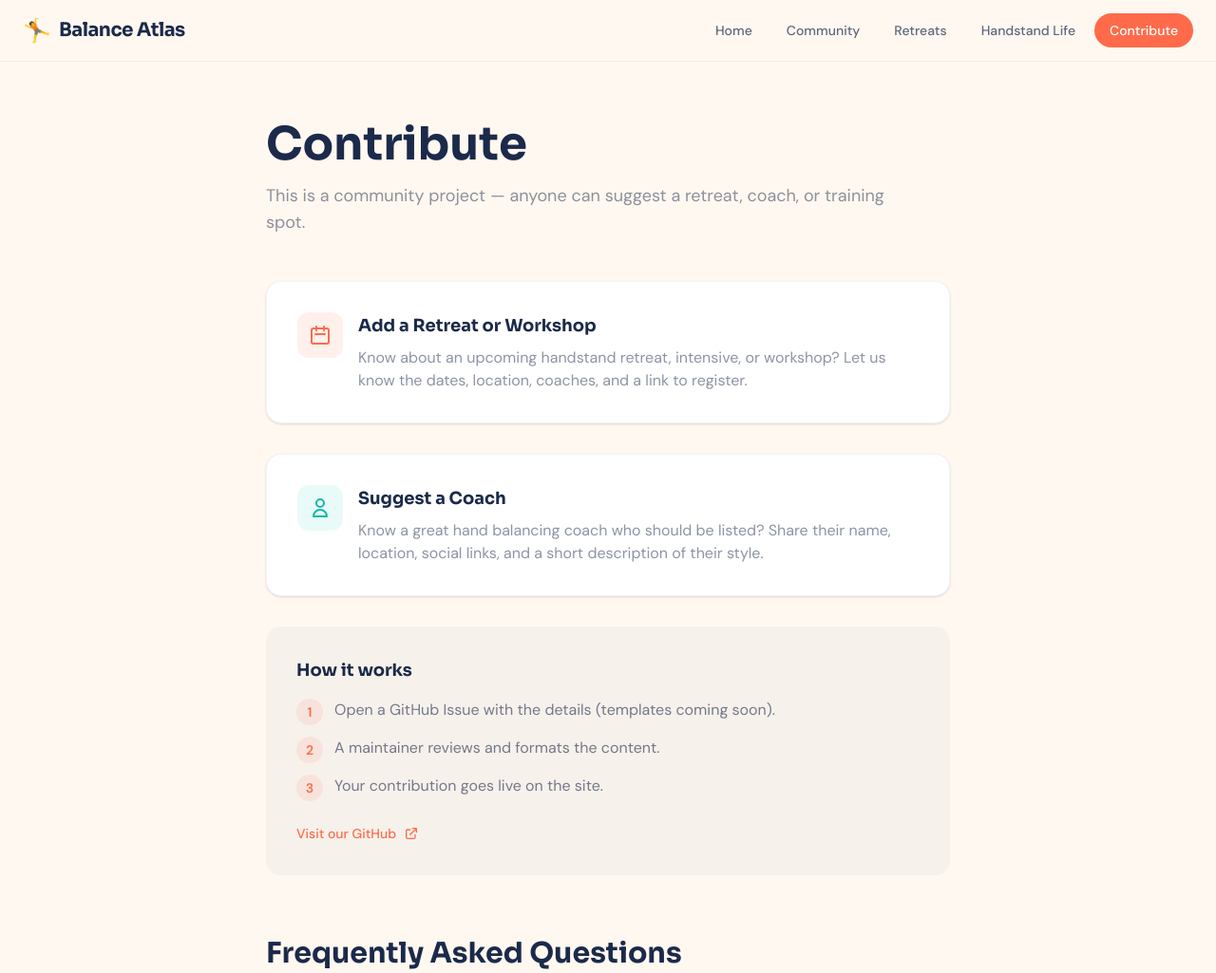
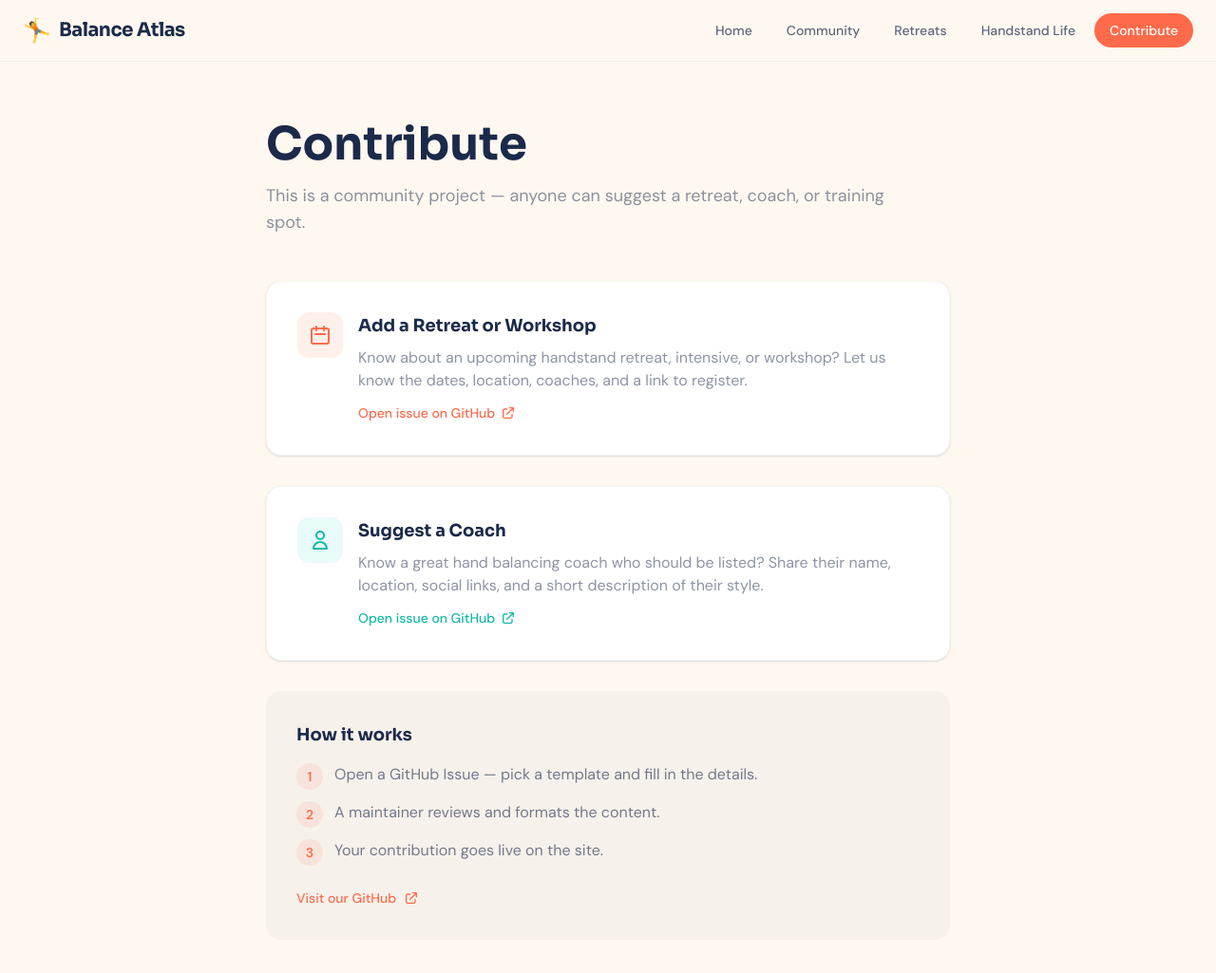
Before and after one commit to peas/balanceatlas, an Astro site: page /contribute in a window 1280 px wide. Shown: the top 1025 px of the page at 95% size. Built offline with nearby package versions, Linux system fonts and the light colour scheme; Astro itself is replaced by a stand-in of ours.

Commit message:
Add GitHub issue templates and link from contribute page
4 templates: add retreat, suggest coach, share photos, report correction.
Contribute page cards now link directly to the issue forms.

Co-Authored-By: Claude Opus 4.6 <noreply@anthropic.com>

```diff
--- a/src/components/Footer.astro
+++ b/src/components/Footer.astro
@@ -27,7 +27,7 @@ const year = new Date().getFullYear();
             <li><a href="/contribute" class="hover:text-teal transition-colors">Contribute</a></li>
             <li>
               <a
-                href="https://github.com/balanceatlas"
+                href="https://github.com/peas/balanceatlas"
                 target="_blank"
                 rel="noopener"
                 class="hover:text-teal transition-colors"
--- a/src/pages/contribute.astro
+++ b/src/pages/contribute.astro
@@ -66,7 +66,12 @@ const faqs = [
       style="opacity: 0; transform: translateY(24px);"
     >
       <!-- Add a Retreat -->
-      <div class="bg-white rounded-2xl p-8 shadow-sm border border-navy/5">
+      <a
+        href="https://github.com/peas/balanceatlas/issues/new?template=add-retreat.yml"
+        target="_blank"
+        rel="noopener"
+        class="block bg-white rounded-2xl p-8 shadow-sm border border-navy/5 hover:border-coral/20 hover:shadow-md transition-all"
+      >
         <div class="flex items-start gap-4">
           <div class="w-12 h-12 bg-coral/10 rounded-xl flex items-center justify-center shrink-0">
             <svg class="w-6 h-6 text-coral" fill="none" viewBox="0 0 24 24" stroke="currentColor" stroke-width="2">
@@ -78,12 +83,23 @@ const faqs = [
             <p class="mt-2 text-navy/50">
               Know about an upcoming handstand retreat, intensive, or workshop? Let us know the dates, location, coaches, and a link to register.
             </p>
+            <span class="mt-3 inline-flex items-center gap-1.5 text-sm font-medium text-coral">
+              Open issue on GitHub
+              <svg class="w-4 h-4" fill="none" viewBox="0 0 24 24" stroke="currentColor" stroke-width="2">
+                <path stroke-linecap="round" stroke-linejoin="round" d="M10 6H6a2 2 0 00-2 2v10a2 2 0 002 2h10a2 2 0 002-2v-4M14 4h6m0 0v6m0-6L10 14" />
+              </svg>
+            </span>
           </div>
         </div>
-      </div>
+      </a>
 
       <!-- Add a Coach -->
-      <div class="bg-white rounded-2xl p-8 shadow-sm border border-navy/5">
+      <a
+        href="https://github.com/peas/balanceatlas/issues/new?template=suggest-coach.yml"
+        target="_blank"
+        rel="noopener"
+        class="block bg-white rounded-2xl p-8 shadow-sm border border-navy/5 hover:border-teal/20 hover:shadow-md transition-all"
+      >
         <div class="flex items-start gap-4">
           <div class="w-12 h-12 bg-teal/10 rounded-xl flex items-center justify-center shrink-0">
             <svg class="w-6 h-6 text-teal-dark" fill="none" viewBox="0 0 24 24" stroke="currentColor" stroke-width="2">
@@ -95,9 +111,15 @@ const faqs = [
             <p class="mt-2 text-navy/50">
               Know a great hand balancing coach who should be listed? Share their name, location, social links, and a short description of their style.
             </p>
+            <span class="mt-3 inline-flex items-center gap-1.5 text-sm font-medium text-teal-dark">
+              Open issue on GitHub
+              <svg class="w-4 h-4" fill="none" viewBox="0 0 24 24" stroke="currentColor" stroke-width="2">
+                <path stroke-linecap="round" stroke-linejoin="round" d="M10 6H6a2 2 0 00-2 2v10a2 2 0 002 2h10a2 2 0 002-2v-4M14 4h6m0 0v6m0-6L10 14" />
+              </svg>
+            </span>
           </div>
         </div>
-      </div>
+      </a>
 
       <!-- How it works -->
       <div class="bg-navy/[0.03] rounded-2xl p-8">
@@ -105,7 +127,7 @@ const faqs = [
         <ol class="mt-4 space-y-3 text-navy/60">
           <li class="flex gap-3">
             <span class="shrink-0 w-7 h-7 bg-coral/10 text-coral font-bold text-sm rounded-full flex items-center justify-center">1</span>
-            <span>Open a GitHub Issue with the details (templates coming soon).</span>
+            <span>Open a GitHub Issue — pick a template and fill in the details.</span>
           </li>
           <li class="flex gap-3">
             <span class="shrink-0 w-7 h-7 bg-coral/10 text-coral font-bold text-sm rounded-full flex items-center justify-center">2</span>
@@ -117,7 +139,7 @@ const faqs = [
           </li>
         </ol>
         <a
-          href="https://github.com/balanceatlas"
+          href="https://github.com/peas/balanceatlas"
           target="_blank"
           rel="noopener"
           class="mt-6 inline-flex items-center gap-2 text-sm font-medium text-coral hover:text-coral-dark transition-colors"
```
Also changed, not shown: .github/ISSUE_TEMPLATE/add-retreat.yml (added), .github/ISSUE_TEMPLATE/correction.yml (added), .github/ISSUE_TEMPLATE/share-photos.yml (added), .github/ISSUE_TEMPLATE/suggest-coach.yml (added).
